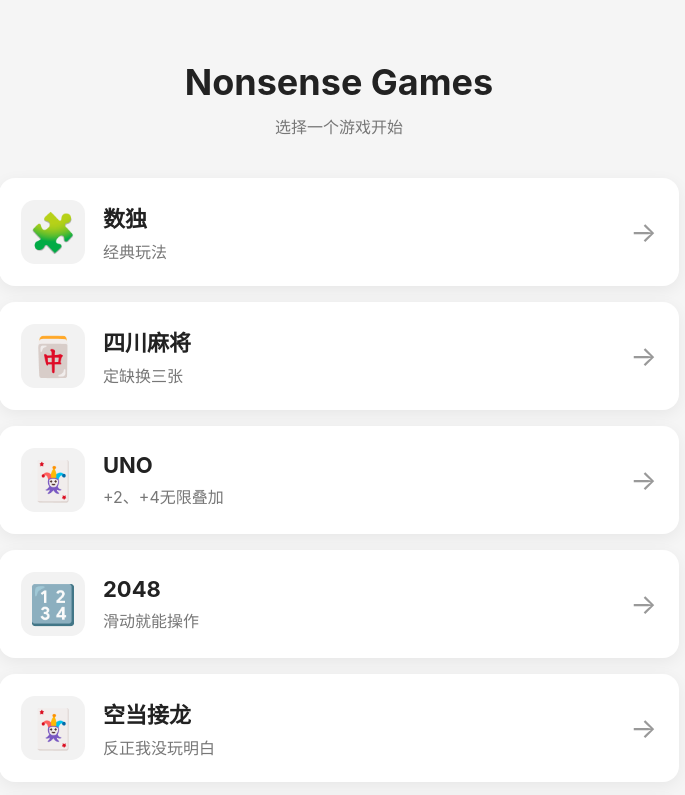
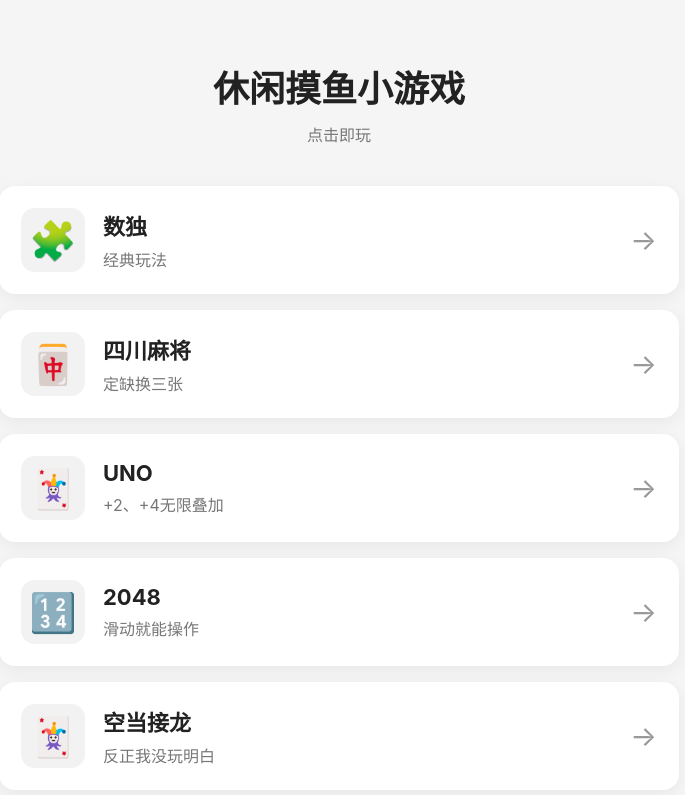
Before and after one commit to Nonsense-maker/game, a plain HTML site: page index.html in a window 1280 px wide. Shown: the top 795 px of the page, without its empty margins (301-986 px from the left). Drawn offline with Linux system fonts and the light colour scheme.

Commit message:
Add files via upload

```diff
--- a/index.html
+++ b/index.html
@@ -14,8 +14,8 @@
     <main class="game-hall">
 
         <header class="hall-header">
-            <h1>Nonsense Games</h1>
-            <p>选择一个游戏开始</p>
+            <h1>休闲摸鱼小游戏</h1>
+            <p>点击即玩</p>
         </header>
 
         <section class="game-list">
@@ -189,7 +189,7 @@
         </section>
 
         <footer class="hall-footer">
-            <p>© wscldyr</p>
+            <p><a href="who_checker/" style="color: inherit; text-decoration: none;">@ wscldyr</a></p>
         </footer>
 
     </main>
```
